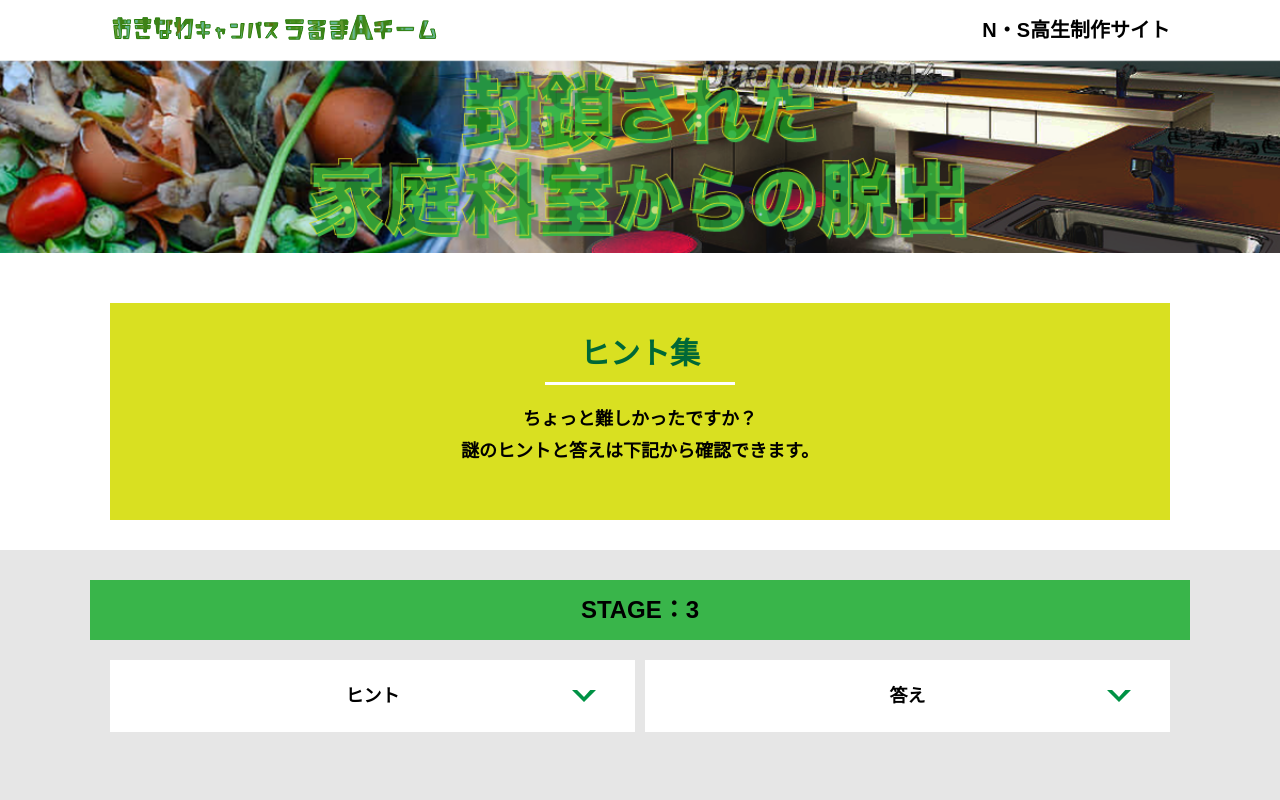
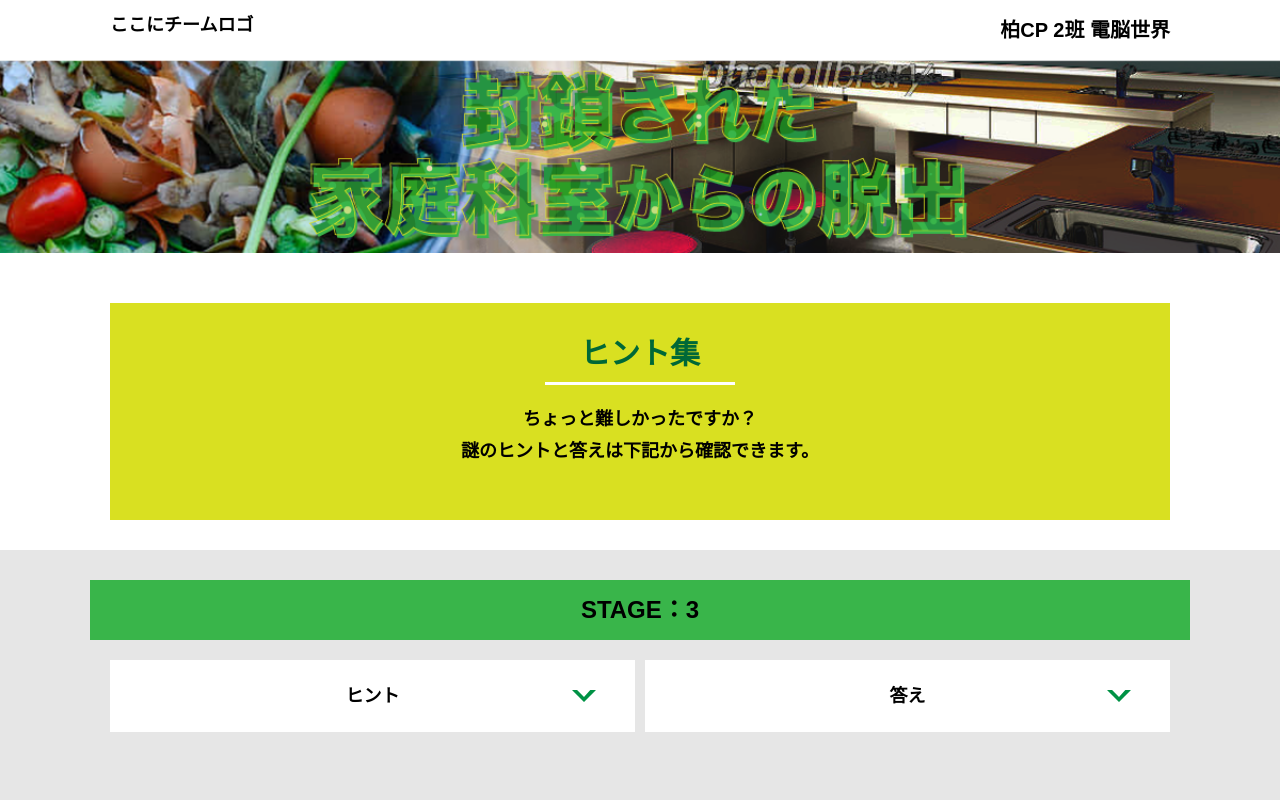
Before and after one commit to yoshi-hanada/alfa-kashiwa-2, a plain HTML site: page hint3.html in a window 1280 px wide. Shown: the top 800 px of the page. Drawn offline with Linux system fonts and the light colour scheme.

Commit message:
Update hint3.html

```diff
--- a/hint3.html
+++ b/hint3.html
@@ -17,8 +17,8 @@
   </svg>
   <header class="header">
     <div class="container">
-      <div class="header__logo"><img src="assets/images/logo.svg" alt="チームロゴ"></div>
-      <div class="header__name">N・S高生制作サイト</div>
+      <div class="header__logo">ここにチームロゴ</div>
+      <div class="header__name">柏CP 2班 電脳世界</div>
     </div>
   </header>
   <main class="main hint-page">
```
